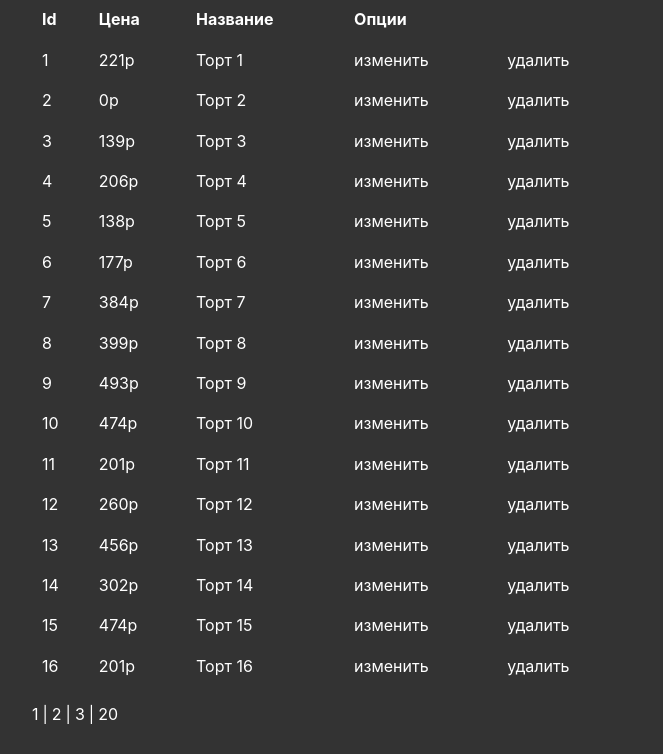
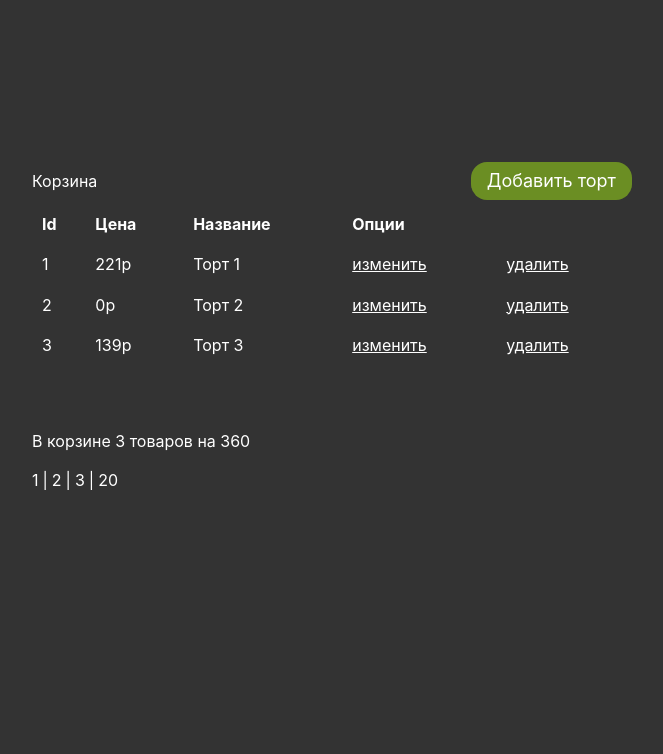
Before and after one commit to AndreyKirichenko/react-cart-test, a React app: page / in a window 1280 px wide. Shown: the part 67-821 px from the top of the page, without its empty margins (308-971 px from the left). After the commit the page ends 800 px from the top, so only its background shows below. Built offline with nearby package versions, Linux system fonts and the light colour scheme.

Commit message:
CartTotal connected with redux

```diff
--- a/package.json
+++ b/package.json
@@ -6,7 +6,7 @@
     "react": "^16.8.6",
     "react-dom": "^16.8.6",
     "react-redux": "^7.0.3",
-    "react-router-redux": "^4.0.8",
+    "react-router-dom": "^5.0.0",
     "react-scripts": "3.0.0",
     "redux": "^4.0.1"
   },
--- a/public/index.html
+++ b/public/index.html
@@ -11,6 +11,6 @@
   </head>
 
   <body>
-    <div id="root" class="page"></div>
+    <div id="root" class="container"></div>
   </body>
 </html>
--- a/src/components/app/app.js
+++ b/src/components/app/app.js
@@ -1,18 +1,36 @@
 import React from 'react';
+import { BrowserRouter as Router, Route } from 'react-router-dom';
 
 import './app.css';
 
-import CartTable from '../cart-table';
-import Paginator from '../paginator';
+
+import { Provider } from 'react-redux';
+import { DataSerivceProvider } from '../data-service-context';
+import DataService from '../../services/data-service';
+
+import ErrorBoundary from '../error-boundary';
+import PageCart from '../page-cart';
+import PageItem from '../page-item';
+import store from "../../store";
+
+const dataService = new DataService();
 
 const App = () => {
 
   return (
-    <main role='main' className='app'>
-      <h1>Апп!</h1>
-      <CartTable/>
-      <Paginator/>
-    </main>
+    <Provider store={store}>
+      <ErrorBoundary>
+        <DataSerivceProvider value={dataService}>
+          <Router>
+            <Route path='/' component={PageCart} exact />
+            <Route path='/cart/:page' component={PageCart} exact />
+            <Route path='/item' component={PageItem} exact />
+            <Route path='/item/:id' component={PageItem} exact />
+          </Router>
+        </DataSerivceProvider>
+      </ErrorBoundary>
+    </Provider>
+
   );
 };
 
--- a/src/components/cart-footer/index.js
+++ /dev/null
@@ -1,3 +0,0 @@
-import CartFooter from './cart-footer';
-
-export default CartFooter;
--- a/src/components/cart-header/index.js
+++ /dev/null
@@ -1,3 +0,0 @@
-import CartHeader from './cart-header';
-
-export default CartHeader;
--- a/src/components/cart-table-item/cart-table-item.js
+++ b/src/components/cart-table-item/cart-table-item.js
@@ -1,4 +1,6 @@
 import React from 'react';
+
+import { Link } from 'react-router-dom';
 
 const CartTableItem = (props) => {
   const { id, title, price } = props.item;
@@ -18,11 +20,11 @@ const CartTableItem = (props) => {
       </td>
 
       <td className='cartTable__cell'>
-        изменить
+        <Link to={`/item/${id}`}>изменить</Link>
       </td>
 
       <td className='cartTable__cell'>
-        удалить
+        <span className='link'>удалить</span>
       </td>
     </tr>
   );
--- /dev/null
+++ b/src/components/cart-total/cart-total.js
@@ -0,0 +1,25 @@
+import React from 'react';
+import {compose} from 'redux';
+
+import {connect} from 'react-redux';
+
+const CartTotal = (props) => {
+  const { itemsAmount, total } = props;
+
+  if (itemsAmount === 0) return null;
+
+  return (
+    <div>В корзине {itemsAmount} товаров на {total}</div>
+  );
+};
+
+const mapStateToProps = ({ itemsAmount, total }) => {
+  return {
+    itemsAmount,
+    total
+  };
+};
+
+export default compose(
+  connect(mapStateToProps)
+)(CartTotal);
--- /dev/null
+++ b/src/components/cart-total/index.js
@@ -0,0 +1,3 @@
+import CartTotal from './cart-total';
+
+export default CartTotal;
--- /dev/null
+++ b/src/components/page-cart/page-cart.css
@@ -0,0 +1,22 @@
+.pageCart {
+  width: 100%;
+}
+
+.pageCart__header {
+  align-items: center;
+  display: flex;
+  justify-content: space-between;
+}
+
+.pageCart__title {
+  font-size: 16px;
+  font-weight: 400;
+}
+
+.pageCart__cartTable {
+  margin-bottom: 64px;
+}
+
+.pageCart__total {
+  margin-bottom: 16px;
+}
--- a/src/components/page-cart/page-cart.js
+++ b/src/components/page-cart/page-cart.js
@@ -1,8 +1,29 @@
 import React from 'react';
+import { Link } from 'react-router-dom';
+
+import './page-cart.css';
+
+import CartTable from '../cart-table';
+import Paginator from '../paginator';
+import CartTotal from "../cart-total";
 
 const PageCart = (props) => {
+
   return (
-    <div>Page Cart</div>
+    <div className='pageCart'>
+      <div className='pageCart__header'>
+        <h1 className='pageCart__title'>Корзина</h1>
+        <Link to='/item' className='button'>Добавить торт</Link>
+      </div>
+      <div className='pageCart__cartTable'>
+        <CartTable/>
+      </div>
+
+      <div className='pageCart__total'>
+        <CartTotal/>
+      </div>
+      <Paginator/>
+    </div>
   );
 };
 
--- a/src/components/page-item/page-item.js
+++ b/src/components/page-item/page-item.js
@@ -2,7 +2,7 @@ import React from 'react';
 
 const PageItem = (props) => {
   return (
-    <div>Page item</div>
+    <div>Page item!!!</div>
   );
 };
 
--- a/src/index.css
+++ b/src/index.css
@@ -16,11 +16,27 @@ body {
   min-height: 100vh;
 }
 
-a {
+a,
+.link {
+  cursor: pointer;
   color: #fff;
+  text-decoration: underline;
 }
 
-.page {
+.container {
+  align-items: center;
+  display: flex;
   margin: 0 auto;
   max-width: 600px;
+  min-height: 100vh;
 }
+
+.button {
+  border: none;
+  background-color: olivedrab;
+  border-radius: 16px;
+  color: #fff;
+  font-size: 18px;
+  padding: 8px 16px;
+  text-decoration: none;
+}
--- a/src/index.js
+++ b/src/index.js
@@ -1,24 +1,11 @@
 import React from 'react';
 import ReactDOM from 'react-dom';
-import { Provider } from 'react-redux';
 
 import './index.css';
 
-import store from './store';
 import App from './components/app';
-import ErrorBoundary from './components/error-boundary';
-import { DataSerivceProvider } from './components/data-service-context';
-import DataService from './services/data-service';
 
-const dataService = new DataService();
 
 ReactDOM.render(
-  <Provider store={store}>
-    <ErrorBoundary>
-      <DataSerivceProvider value={dataService}>
-        <App/>
-      </DataSerivceProvider>
-    </ErrorBoundary>
-  </Provider>,
-  document.getElementById('root')
+  <App/>, document.getElementById('root')
 );
--- a/src/reducers/index.js
+++ b/src/reducers/index.js
@@ -1,11 +1,42 @@
+const initialState = {
+  data: [],
+  loading: true,
+  error: null,
+  itemsAmount: 0,
+  total: 0
+};
+
+const removeItem = (state, itemId) => {
+  const { data } = state.data;
+
+  const item = getItemById(data, itemId);
+
+  console.log(item);
+
+  return {
+    ...state
+  }
+};
+
+const getItemById = (items, itemId) => {
+  return items.find((item) => item.id === itemId);
+};
+
+// const getItemIndexById =
+
+const getItemsAmount = (data) => {
+  return data.length;
+};
+
+const getTotal = (data) => {
+  const total = data.reduce((acc, item) => {
+    return acc + item.price;
+  }, 0);
+
+  return total;
+};
+
 const reducer = (state, action) => {
-
-  const initialState = {
-    data: [],
-    loading: true,
-    error: null,
-  };
-
   if(state === undefined) {
     return initialState;
   }
@@ -16,15 +47,25 @@ const reducer = (state, action) => {
         ...state,
         data: [],
         loading: true,
-        error: null
+        error: null,
+        itemsAmount: 0,
+        total: 0
       };
 
     case 'FETCH_DATA_SUCCESS':
+      const data = action.payload;
+
+      const itemsAmount = getItemsAmount(data);
+
+      const total = getTotal(data);
+
       return {
         ...state,
-        data: action.payload,
+        data,
         loading: false,
-        error: null
+        error: null,
+        itemsAmount,
+        total
       };
 
     case 'FETCH_DATA_FAILURE':
@@ -35,6 +76,9 @@ const reducer = (state, action) => {
         error: action.payload
       };
 
+    case 'ITEM_REMOVED_FROM_DATA':
+      return removeItem(state, action.payload);
+
     default:
       return state;
   }
--- a/src/services/data-service.js
+++ b/src/services/data-service.js
@@ -1,6 +1,6 @@
 export default class DataService {
 
-  getItems(quantity=16) {
+  getItems(quantity=3) {
     let data = [];
 
     for(let i = 1; i <= quantity; i++) {
```
Also changed, not shown: src/components/cart-footer/cart-footer.js (deleted, +0 -7 lines), src/components/cart-header/cart-header.js (deleted, +0 -7 lines), 1 other file.
